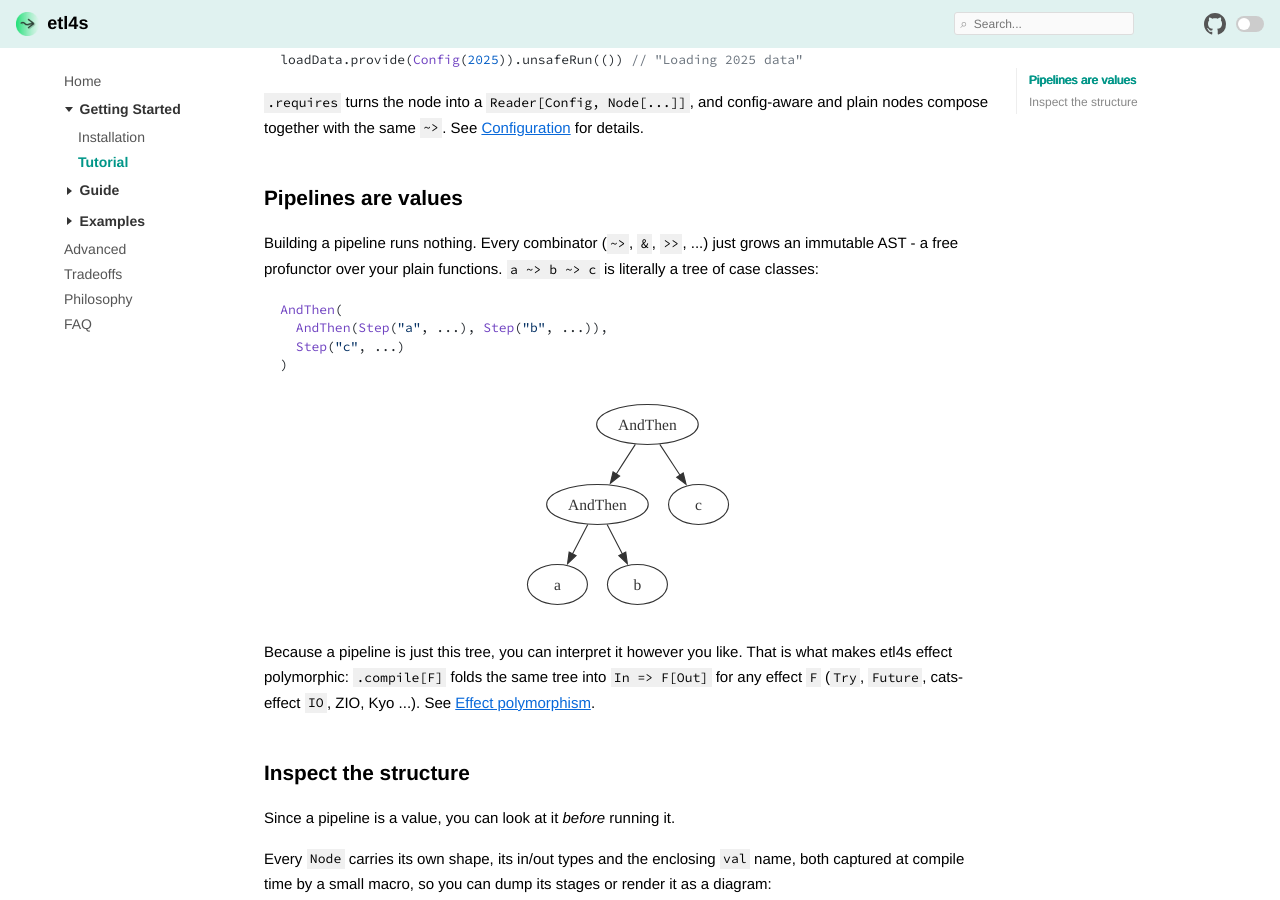
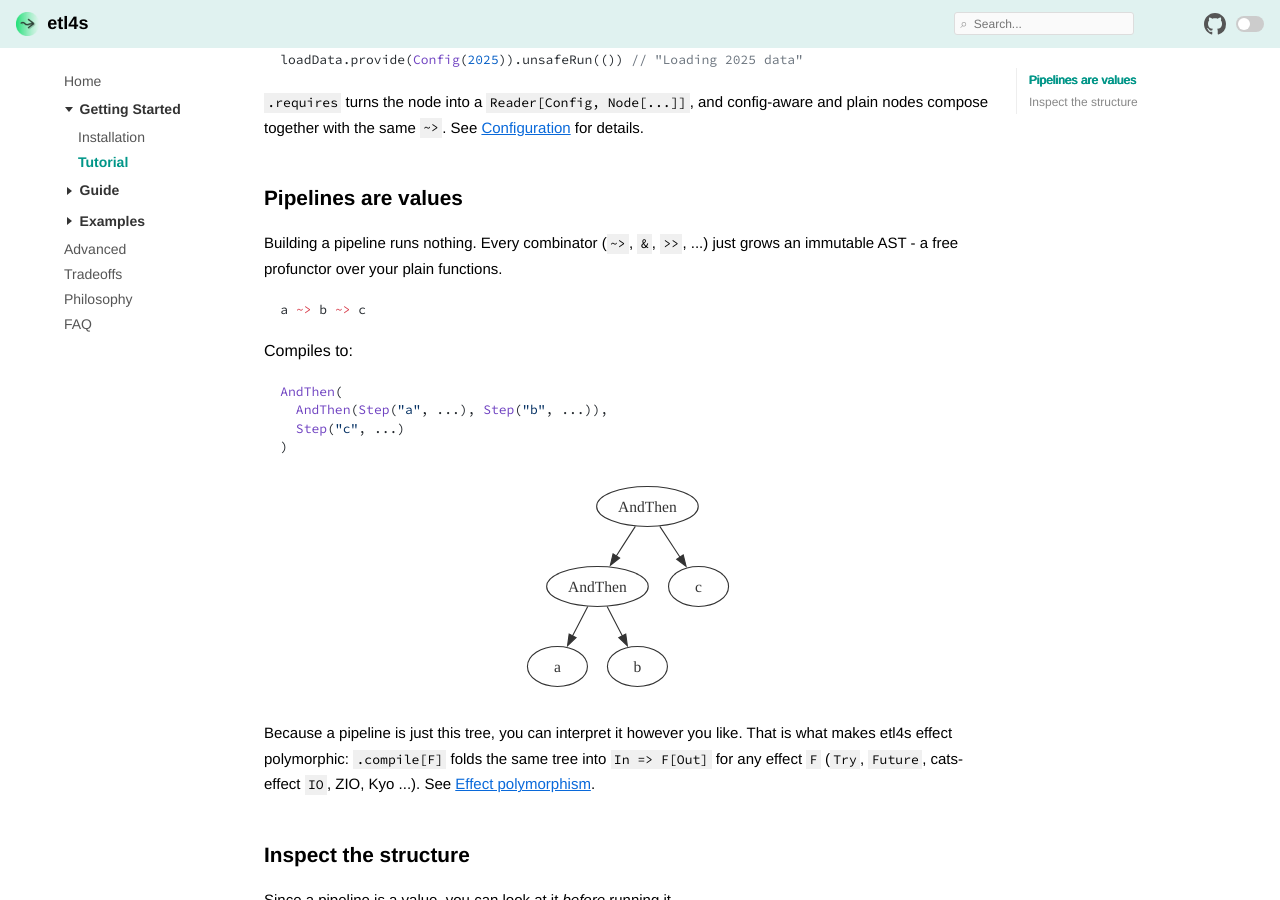
Before and after one commit to mattlianje/etl4s, an MkDocs documentation site: the page built from docs/first-pipeline.md, in a window 1280 px wide and 900 px high, scrolled down 1713 px. Built offline with MkDocs 1.6.1, drawn with Linux system fonts in a browser that asks for light colours; nearby versions of some CDN libraries.

Commit message:
tweak doc

````diff
--- a/docs/first-pipeline.md
+++ b/docs/first-pipeline.md
@@ -104,8 +104,12 @@ compose together with the same `~>`. See [Configuration](config.md) for details.
 
 ## Pipelines are values
 Building a pipeline runs nothing. Every combinator (`~>`, `&`, `>>`, ...) just grows an
-immutable AST - a free profunctor over your plain functions. `a ~> b ~> c` is literally
-a tree of case classes:
+immutable AST - a free profunctor over your plain functions.
+
+```scala
+a ~> b ~> c
+```
+Compiles to:
 
 ```scala
 AndThen(
````
